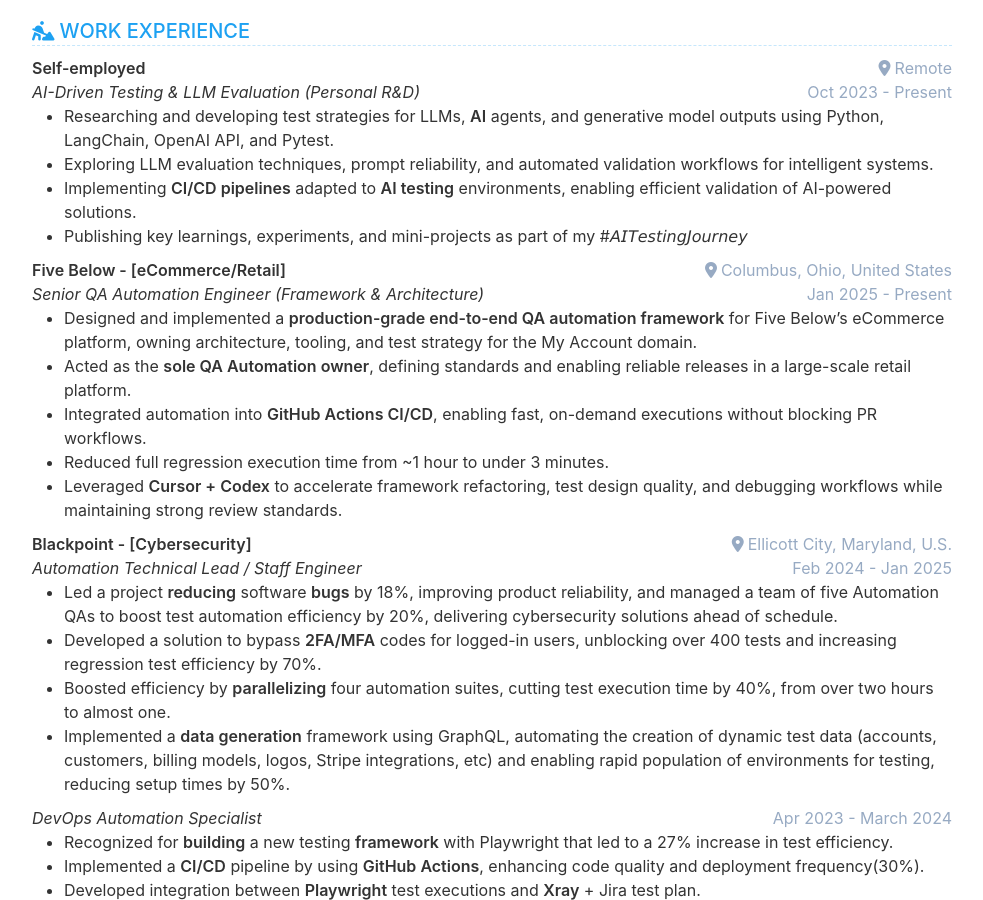
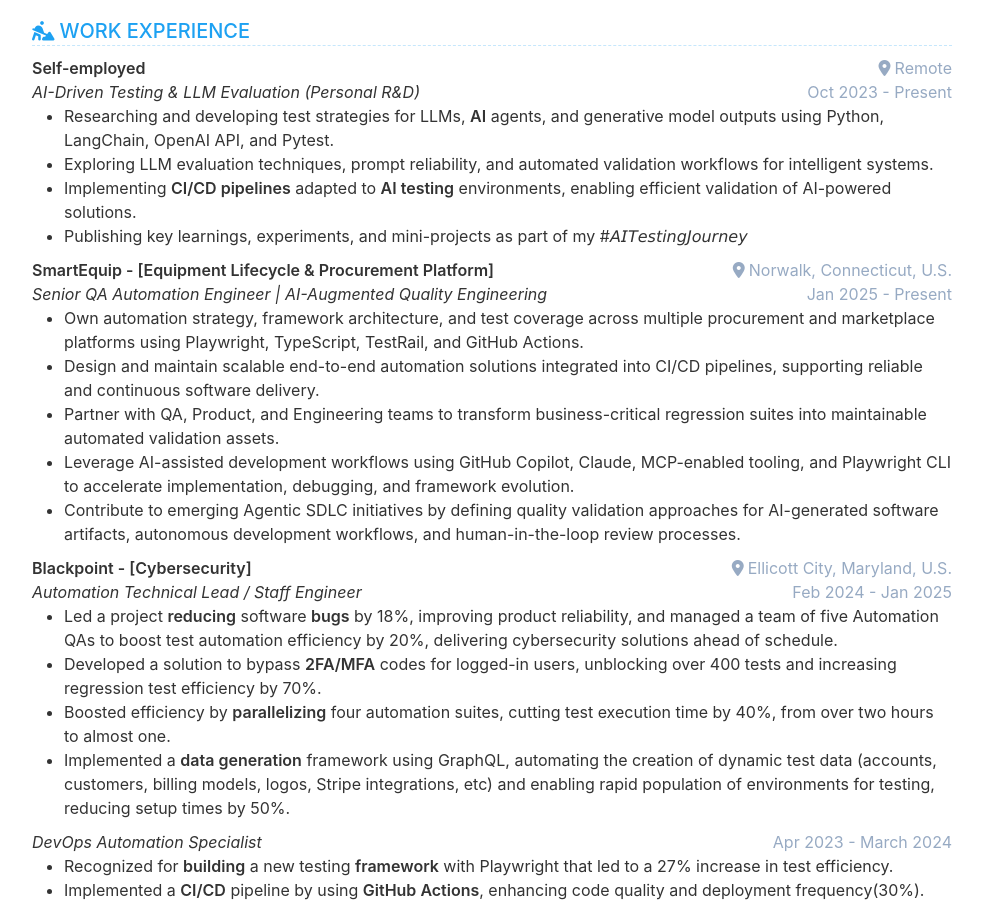
Before and after one commit to cvera08/full-resume, a Jekyll site: the page built from index.html, in a window 1280 px wide and 900 px high, scrolled down 1981 px. Shown: the whole window, without its empty margins (148-1131 px from the left). Built offline with Jekyll 4.4.1, drawn with Linux system fonts in a browser that asks for light colours.

Commit message:
chore(cv): update SmartEquip experience

```diff
--- a/_data/data.yml
+++ b/_data/data.yml
@@ -125,16 +125,16 @@ experience:
         - Exploring LLM evaluation techniques, prompt reliability, and automated validation workflows for intelligent systems.
         - Implementing **CI/CD pipelines** adapted to **AI testing** environments, enabling efficient validation of AI-powered solutions.
         - Publishing key learnings, experiments, and mini-projects as part of my #𝘈𝘐𝘛𝘦𝘴𝘵𝘪𝘯𝘨𝘑𝘰𝘶𝘳𝘯𝘦𝘺
-    - company: Five Below - [eCommerce/Retail]
+    - company: SmartEquip - [Equipment Lifecycle & Procurement Platform]
       date: Jan 2025 - Present
-      role: Senior QA Automation Engineer (Framework & Architecture)
-      location: Columbus, Ohio, United States
+      role: Senior QA Automation Engineer | AI-Augmented Quality Engineering
+      location: Norwalk, Connecticut, U.S.
       description: |
-        - Designed and implemented a **production-grade end-to-end QA automation framework** for Five Below's eCommerce platform, owning architecture, tooling, and test strategy for the My Account domain.
-        - Acted as the **sole QA Automation owner**, defining standards and enabling reliable releases in a large-scale retail platform.
-        - Integrated automation into **GitHub Actions CI/CD**, enabling fast, on-demand executions without blocking PR workflows.
-        - Reduced full regression execution time from ~1 hour to under 3 minutes.
-        - Leveraged **Cursor + Codex** to accelerate framework refactoring, test design quality, and debugging workflows while maintaining strong review standards.
+        - Own automation strategy, framework architecture, and test coverage across multiple procurement and marketplace platforms using Playwright, TypeScript, TestRail, and GitHub Actions.
+        - Design and maintain scalable end-to-end automation solutions integrated into CI/CD pipelines, supporting reliable and continuous software delivery.
+        - Partner with QA, Product, and Engineering teams to transform business-critical regression suites into maintainable automated validation assets.
+        - Leverage AI-assisted development workflows using GitHub Copilot, Claude, MCP-enabled tooling, and Playwright CLI to accelerate implementation, debugging, and framework evolution.
+        - Contribute to emerging Agentic SDLC initiatives by defining quality validation approaches for AI-generated software artifacts, autonomous development workflows, and human-in-the-loop review processes.
     - company: Blackpoint - [Cybersecurity]
       date: Feb 2024 - Jan 2025
       role: Automation Technical Lead / Staff Engineer
```
